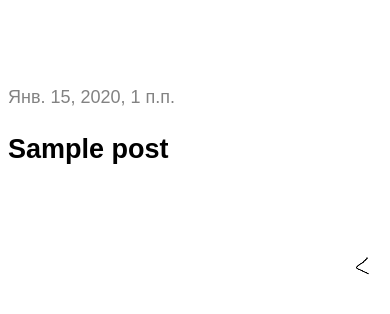
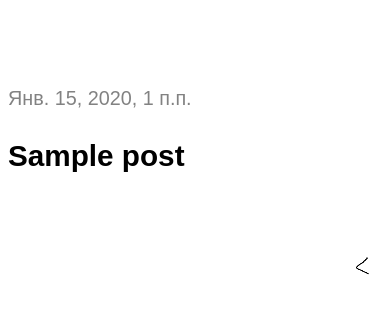
Before and after one commit to juliakorovsky/my-first-blog, a Django app: page /blog/post/1/ in a window 390 px wide. Shown: the top 314 px of the page. Run offline with Django 3.2, Linux system fonts and the light colour scheme; tables that the repository leaves empty hold one stand-in row (values such as "Sample post").

Commit message:
Changed css file so that text isn't justified on mobile, changed (mobile) margins

```diff
--- a/blog/static/css/blog.css
+++ b/blog/static/css/blog.css
@@ -34,7 +34,9 @@ display: none;
 
 .content {
 margin-left: auto;
-margin-right: auto;
+margin-right: 30px;
+text-align: left;
+font-size: 1.1em;
 }
 
 }
```
